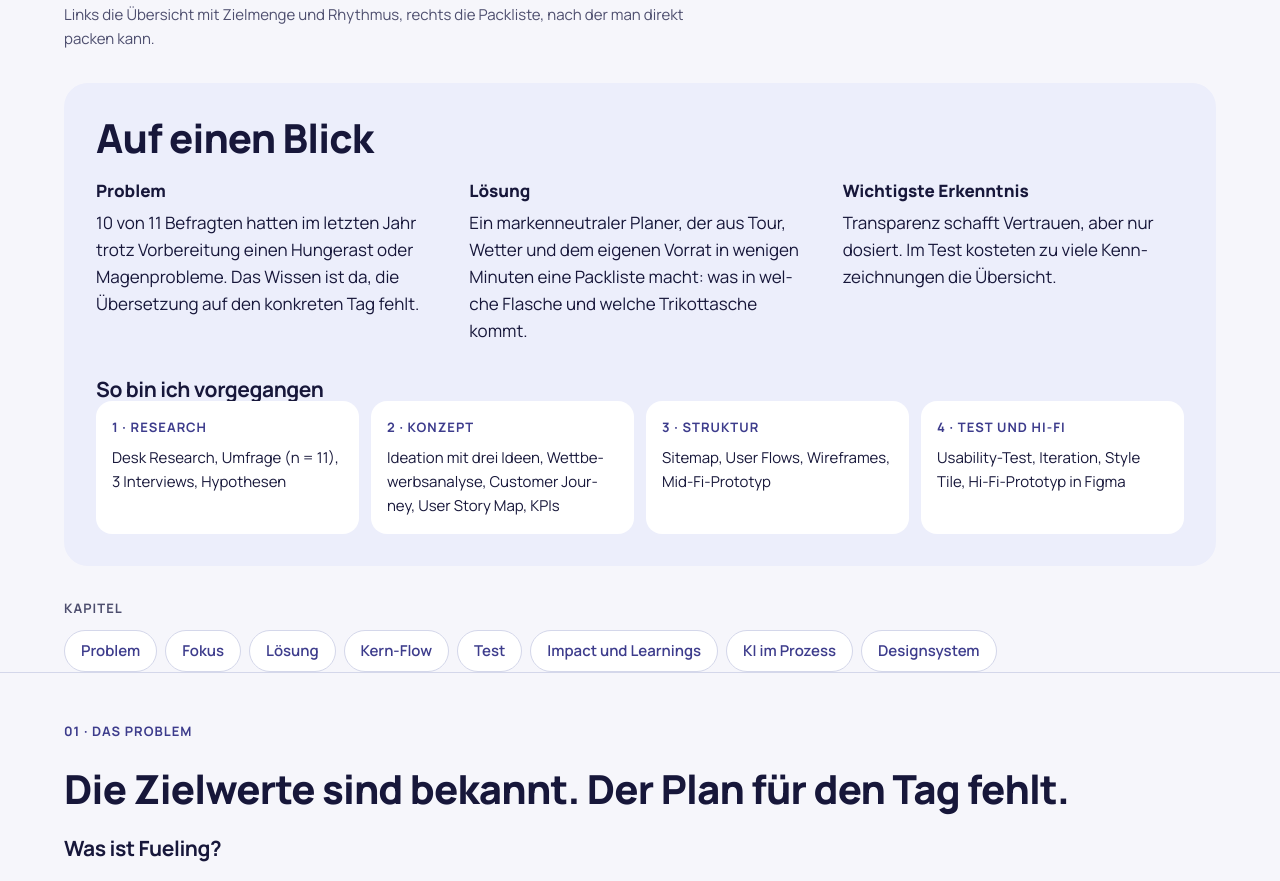
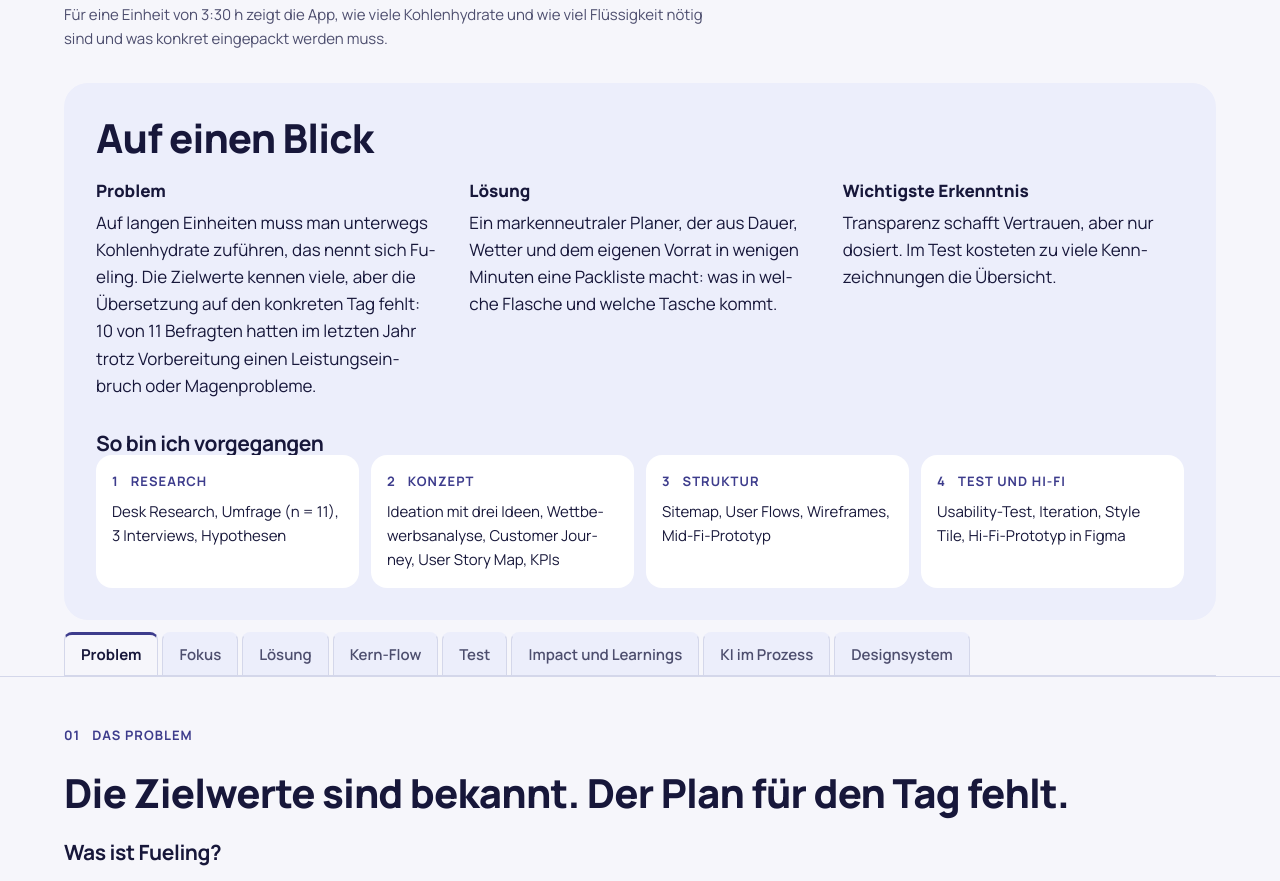
Before and after one commit to Moritz-F/portfolio, a plain HTML site: page case-fueling-calculator.html in a window 1280 px wide. Shown: the part 1154-2035 px from the top of the page. Drawn offline with Linux system fonts and the light colour scheme.

Commit message:
Kapitel-Tabs, Schreibweise ohne Mittelpunkte, Einstieg verständlicher
Kapitelmenü als klebende Reiter-Leiste mit aktivem Kapitel. Mittelpunkte
und Gedankenstriche auf allen Seiten ersetzt, Beleg-Etiketten und
Startseiten-KPIs entfernt. Hero-Bildunterschrift und Problem-Feld
erklären Fueling, sportartneutral formuliert.

Co-Authored-By: Claude Opus 5.5 <noreply@anthropic.com>

```diff
--- a/case-fueling-calculator.html
+++ b/case-fueling-calculator.html
@@ -3,8 +3,8 @@
 <head>
   <meta charset="utf-8">
   <meta name="viewport" content="width=device-width, initial-scale=1">
-  <title>Fueling Calculator – Case Study · Moritz Frommelt</title>
-  <meta name="description" content="Case Study: eine markenneutrale App, die für lange Radtouren plant, was in welche Flasche und Trikottasche kommt. Research, Konzept, UI und Test.">
+  <title>Fueling Calculator: Case Study von Moritz Frommelt</title>
+  <meta name="description" content="Case Study: eine markenneutrale App, die für lange Ausdauereinheiten plant, was in welche Flasche und Tasche kommt. Research, Konzept, UI und Test.">
   <meta name="color-scheme" content="light dark">
   <link rel="stylesheet" href="style.css">
   <script>
@@ -44,14 +44,14 @@
     <section class="case-hero hero" aria-labelledby="case-titel">
       <div class="container case-hero__inner">
         <a class="breadcrumb" href="index.html#cases"><span aria-hidden="true">←</span> Alle Cases</a>
-        <span class="eyebrow">Case Study · Product Design</span>
+        <span class="eyebrow">Case Study, Product Design</span>
         <h1 id="case-titel">Fueling Calculator</h1>
         <p class="lead">Eine App, die Ausdauersportler:innen einfach und zuverlässig zeigt, was sie für eine lange Einheit essen und trinken sollten.</p>
         <dl class="meta">
-          <div><dt>Rolle</dt><dd>Solo – Research, Konzept, UX/UI-Design, Prototyp und Usability-Test</dd></div>
+          <div><dt>Rolle</dt><dd>Solo: Research, Konzept, UX/UI-Design, Prototyp und Usability-Test</dd></div>
           <div><dt>Zeitraum</dt><dd>06.–10.2026</dd></div>
           <div><dt>Kontext</dt><dd>Portfolio-Projekt, Product Design Bootcamp, Digitale Leute</dd></div>
-          <div><dt>Tools</dt><dd>Figma, Figma Slides, Miro · KI-Werkzeuge in <a href="#ki">Kapitel 07</a></dd></div>
+          <div><dt>Tools</dt><dd>Figma, Figma Slides und Miro, KI-Werkzeuge siehe <a href="#ki">Kapitel 07</a></dd></div>
         </dl>
         <figure class="figure">
           <div class="stage">
@@ -60,7 +60,7 @@
             <img class="screen" src="media/aktuelle%20Screens/MF2%20–%20Plan%20–%20Packliste.jpg" width="390" height="844"
                  alt="Packliste: ein Energieriegel und zwei Gels für die Trikottaschen, zwei Flaschen mit Mix, oben der Stand 0 von 210 g Kohlenhydraten eingepackt">
           </div>
-          <figcaption class="figure__caption">Links die Übersicht mit Zielmenge und Rhythmus, rechts die Packliste, nach der man direkt packen kann.</figcaption>
+          <figcaption class="figure__caption">Für eine Einheit von 3:30&nbsp;h zeigt die App, wie viele Kohlenhydrate und wie viel Flüssigkeit nötig sind und was konkret eingepackt werden muss.</figcaption>
         </figure>
       </div>
     </section>
@@ -76,11 +76,11 @@
           <dl>
             <div>
               <dt>Problem</dt>
-              <dd>10 von 11 Befragten hatten im letzten Jahr trotz Vorbereitung einen Hungerast oder Magenprobleme. Das Wissen ist da, die Übersetzung auf den konkreten Tag fehlt.</dd>
+              <dd>Auf langen Einheiten muss man unterwegs Kohlenhydrate zuführen, das nennt sich Fueling. Die Zielwerte kennen viele, aber die Übersetzung auf den konkreten Tag fehlt: 10 von 11 Befragten hatten im letzten Jahr trotz Vorbereitung einen Leistungseinbruch oder Magenprobleme.</dd>
             </div>
             <div>
               <dt>Lösung</dt>
-              <dd>Ein markenneutraler Planer, der aus Tour, Wetter und dem eigenen Vorrat in wenigen Minuten eine Packliste macht: was in welche Flasche und welche Trikottasche kommt.</dd>
+              <dd>Ein markenneutraler Planer, der aus Dauer, Wetter und dem eigenen Vorrat in wenigen Minuten eine Packliste macht: was in welche Flasche und welche Tasche kommt.</dd>
             </div>
             <div>
               <dt>Wichtigste Erkenntnis</dt>
@@ -93,28 +93,31 @@
           <h3>So bin ich vorgegangen</h3>
           <ol class="steps">
             <li class="steps__item">
-              <span class="eyebrow eyebrow--accent">1 · Research</span>
+              <span class="eyebrow eyebrow--accent"><span class="label-num">1</span>Research</span>
               <p>Desk Research, Umfrage (n = 11), 3 Interviews, Hypothesen</p>
             </li>
             <li class="steps__item">
-              <span class="eyebrow eyebrow--accent">2 · Konzept</span>
+              <span class="eyebrow eyebrow--accent"><span class="label-num">2</span>Konzept</span>
               <p>Ideation mit drei Ideen, Wettbewerbsanalyse, Customer Journey, User Story Map, KPIs</p>
             </li>
             <li class="steps__item">
-              <span class="eyebrow eyebrow--accent">3 · Struktur</span>
+              <span class="eyebrow eyebrow--accent"><span class="label-num">3</span>Struktur</span>
               <p>Sitemap, User Flows, Wireframes, Mid-Fi-Prototyp</p>
             </li>
             <li class="steps__item">
-              <span class="eyebrow eyebrow--accent">4 · Test und Hi-Fi</span>
+              <span class="eyebrow eyebrow--accent"><span class="label-num">4</span>Test und Hi-Fi</span>
               <p>Usability-Test, Iteration, Style Tile, Hi-Fi-Prototyp in Figma</p>
             </li>
           </ol>
         </div>
       </div>
 
-      <nav class="toc" aria-labelledby="toc-titel">
-        <p class="eyebrow" id="toc-titel">Kapitel</p>
-        <ol>
+    </section>
+
+    <!-- Kapitel-Tabs: kleben unter der Kopfzeile, aktiver Tab per Skript am Seitenende -->
+    <nav class="chapter-tabs" aria-label="Kapitel">
+      <div class="container">
+        <ol class="chapter-tabs__list">
           <li><a href="#problem">Problem</a></li>
           <li><a href="#fokus">Fokus</a></li>
           <li><a href="#loesung">Lösung</a></li>
@@ -124,13 +127,13 @@
           <li><a href="#ki">KI im Prozess</a></li>
           <li><a href="#designsystem">Designsystem</a></li>
         </ol>
-      </nav>
-    </section>
+      </div>
+    </nav>
 
     <!-- C2 · Das Problem -->
     <section class="chapter" id="problem" aria-labelledby="problem-titel">
       <div class="container">
-        <span class="eyebrow chapter__number">01 · Das Problem</span>
+        <span class="eyebrow chapter__number"><span class="label-num">01</span>Das Problem</span>
         <h2 id="problem-titel">Die Zielwerte sind bekannt. Der Plan für den Tag fehlt.</h2>
 
         <h3>Was ist Fueling?</h3>
@@ -170,7 +173,6 @@
             <span class="stat__label">fühlt sich sicher, diese Menge in den eigenen Snacks zu bestimmen.</span>
           </div>
         </div>
-        <p><span class="tag"><svg viewBox="0 0 24 24" fill="none" stroke="currentColor" stroke-width="2" stroke-linecap="round" aria-hidden="true"><path d="M4 20V10M10 20V4M16 20v-7M22 20H2"/></svg>Beleg · <span class="tag__detail">eigene Umfrage, n = 11</span></span></p>
         <p>Bewusst als absolute Zahlen, weil die Stichprobe klein ist. Das Muster deckt sich mit der Forschung: Das Wissen um die Empfehlung sagt nicht vorher, wie viel im Wettkampf tatsächlich gegessen wird (Sampson et al., European Journal of Sport Science, 2024).</p>
         <blockquote class="quote">
           <p>„Das Wissen hab ich eigentlich. Aber das Übertragen auf den ganz konkreten Tag mit Hitze und Intensität ist das Wackelige, da rät man dann oft nur noch.“</p>
@@ -190,7 +192,7 @@
     <!-- C3 · Fokus -->
     <section class="chapter" id="fokus" aria-labelledby="fokus-titel">
       <div class="container">
-        <span class="eyebrow chapter__number">02 · Fokus</span>
+        <span class="eyebrow chapter__number"><span class="label-num">02</span>Fokus</span>
         <h2 id="fokus-titel">Für wen ist die Lücke am größten?</h2>
         <p>In der Research zeigten sich zwei Gruppen. Die eine kennt ihre Zielwerte, scheitert aber daran, sie an wechselnde Bedingungen wie Hitze oder hohe Intensität anzupassen. Die andere will teure Markenprodukte durch Supermarktartikel ersetzen, findet dafür aber keine verlässlichen Angaben. Ich habe mich auf die erste Gruppe konzentriert, weil dort die Unsicherheit am größten war: 6 von 11 Befragten fühlen sich vor langen Einheiten gestresst oder verunsichert, und selbst erfahrene Interviewpartner:innen gaben zu, bei Hitze oft nur zu raten. Das Bedürfnis der zweiten Gruppe verschwindet dabei nicht, es fließt in die Lösung ein: Die App rechnet auch mit Produkten aus dem Supermarkt.</p>
 
@@ -202,7 +204,6 @@
           <div class="stack">
             <span class="eyebrow">Persona</span>
             <h3>Joshua, Rennrad- und Gravelfahrer</h3>
-            <p><span class="tag"><svg viewBox="0 0 24 24" fill="none" stroke="currentColor" stroke-width="2" stroke-linecap="round" aria-hidden="true"><path d="M4 20V10M10 20V4M16 20v-7M22 20H2"/></svg>Beleg · <span class="tag__detail">3 Interviews · Umfrage n = 11</span></span></p>
             <p>Joshua fährt ambitioniert Rennrad und Gravel, trainiert 7 bis 12 Stunden pro Woche und kennt seinen Zielwert. Trotzdem bleibt er vor langen Ausfahrten bei seiner Standard-Routine, weil ihm ein System fehlt, das sie an den Tag anpasst.</p>
             <dl>
               <div><dt>Bedürfnis 1</dt><dd>Vor der Fahrt keine Rechnungen im Kopf machen.</dd></div>
@@ -226,7 +227,7 @@
     <!-- C4 · Lösung & MVP -->
     <section class="chapter" id="loesung" aria-labelledby="loesung-titel">
       <div class="container">
-        <span class="eyebrow chapter__number">03 · Lösung und MVP</span>
+        <span class="eyebrow chapter__number"><span class="label-num">03</span>Lösung und MVP</span>
         <h2 id="loesung-titel">Drei Entscheidungen, jede aus einem Insight</h2>
 
         <div class="statement">
@@ -236,18 +237,18 @@
 
         <div class="grid grid--3">
           <article class="card stack">
-            <span class="eyebrow">Insight · Übersetzungsproblem</span>
-            <h3>1 · Ein Plan für genau diesen Tag</h3>
+            <span class="eyebrow">Insight: Übersetzungsproblem</span>
+            <h3><span class="label-num">1</span>Ein Plan für genau diesen Tag</h3>
             <p>Das Übersetzungsproblem entsteht, weil jede Einheit anders ist. Die App fragt deshalb nur ab, was sich von Fahrt zu Fahrt ändert: Dauer, Intensität und Wetter. Körperdaten, Verträglichkeit und der eigene Produktvorrat sind im Profil hinterlegt, so dauert die Planung nur wenige Minuten. Das Ergebnis ist keine abstrakte Gramm-Zahl, sondern eine konkrete Ansage, was in welche Flasche und welche Trikottasche kommt.</p>
           </article>
           <article class="card stack">
-            <span class="eyebrow">Insight · Hersteller-Rechner</span>
-            <h3>2 · Markenneutral</h3>
+            <span class="eyebrow">Insight: Hersteller-Rechner</span>
+            <h3><span class="label-num">2</span>Markenneutral</h3>
             <p>Weil bestehende Rechner von Herstellern stammen, rechnet die App ausschließlich mit dem, was Nutzer:innen selbst besitzen, vom Gel bis zur Supermarkt-Banane.</p>
           </article>
           <article class="card stack">
-            <span class="eyebrow">Insight · Scheingenauigkeit</span>
-            <h3>3 · Nachvollziehbar statt scheingenau</h3>
+            <span class="eyebrow">Insight: Scheingenauigkeit</span>
+            <h3><span class="label-num">3</span>Nachvollziehbar statt scheingenau</h3>
             <p>Jede Zahl im Plan lässt sich herleiten. Geschätzte Werte sind als Schätzung erkennbar und sehen nicht aus wie Messwerte.</p>
           </article>
         </div>
@@ -276,7 +277,7 @@
     <!-- C5 · Kern-Flow -->
     <section class="chapter" id="kern-flow" aria-labelledby="flow-titel">
       <div class="container">
-        <span class="eyebrow chapter__number">04 · Kern-Flow</span>
+        <span class="eyebrow chapter__number"><span class="label-num">04</span>Kern-Flow</span>
         <h2 id="flow-titel">Vom Start bis zum fertigen Plan in wenigen Minuten</h2>
         <p>Joshua will gleich eine Runde von dreieinhalb Stunden fahren. Profil und Vorrat sind gespeichert, er gibt nur ein, was diese Tour betrifft. Die Screens zeigen den finalen Stand, in den die Änderungen aus dem Test bereits eingeflossen sind.</p>
 
@@ -315,7 +316,7 @@
     <!-- C6 · Testing & Iteration -->
     <section class="chapter" id="test" aria-labelledby="test-titel">
       <div class="container">
-        <span class="eyebrow chapter__number">05 · Test und Iteration</span>
+        <span class="eyebrow chapter__number"><span class="label-num">05</span>Test und Iteration</span>
         <h2 id="test-titel">Wird der Plan verstanden oder nur angezeigt?</h2>
 
         <h3>Der Test</h3>
@@ -368,7 +369,7 @@
     <!-- C7 · Impact, Next Step & Learnings -->
     <section class="chapter" id="impact" aria-labelledby="impact-titel">
       <div class="container">
-        <span class="eyebrow chapter__number">06 · Impact und Learnings</span>
+        <span class="eyebrow chapter__number"><span class="label-num">06</span>Impact und Learnings</span>
         <h2 id="impact-titel">Woran sich der Erfolg messen lässt</h2>
 
         <div class="statement">
@@ -423,7 +424,7 @@
     <!-- C8 · KI im Prozess -->
     <section class="chapter" id="ki" aria-labelledby="ki-titel">
       <div class="container">
-        <span class="eyebrow chapter__number">07 · KI im Prozess</span>
+        <span class="eyebrow chapter__number"><span class="label-num">07</span>KI im Prozess</span>
         <h2 id="ki-titel">KI hat beschleunigt, die Entscheidungen blieben bei mir</h2>
         <div class="table-scroll">
           <table class="data-table">
@@ -445,7 +446,7 @@
     <!-- C9 · Designsystem (nur Webseite, Quelle: case-study-fueling-calculator.md) -->
     <section class="chapter" id="designsystem" aria-labelledby="ds-titel">
       <div class="container">
-        <span class="eyebrow chapter__number">08 · Designsystem der App</span>
+        <span class="eyebrow chapter__number"><span class="label-num">08</span>Designsystem der App</span>
         <h2 id="ds-titel">Wenige Regeln, jede mit einem Grund</h2>
         <p>Auch das Designsystem folgt dem Vertrauens-Insight: Man sieht auf einen Blick, was geschätzt ist und was man antippen kann.</p>
         <h3>Ausgangspunkt: das Moodboard</h3>
@@ -498,7 +499,7 @@
           <a class="button button--secondary" href="https://www.linkedin.com/in/moritzfrommelt" target="_blank" rel="noopener">LinkedIn</a>
           <a class="button button--secondary" href="unterlagen/Lebenslauf_Moritz-Frommelt_final.pdf">Lebenslauf (PDF)</a>
         </div>
-        <p><a href="index.html#cases">Nächster Case: Second Brain – Case Study folgt <span aria-hidden="true">→</span></a></p>
+        <p><a href="index.html#cases">Nächster Case: Second Brain, Case Study folgt <span aria-hidden="true">→</span></a></p>
       </div>
     </section>
   </main>
@@ -536,5 +537,40 @@
       });
     })();
   </script>
+  <script>
+    // Kapitel-Tabs: markiert beim Scrollen das Kapitel, in dem man gerade liest
+    (function () {
+      var nav = document.querySelector('.chapter-tabs');
+      if (!nav) return;
+      var list = nav.querySelector('.chapter-tabs__list');
+      var links = Array.prototype.slice.call(nav.querySelectorAll('a'));
+      var sections = links.map(function (a) { return document.querySelector(a.getAttribute('href')); });
+      var current = null;
+      function update() {
+        var line = nav.getBoundingClientRect().bottom + 32; // Toleranz, damit ein angesprungenes Kapitel sicher aktiv ist
+        var active = null;
+        sections.forEach(function (section, i) {
+          if (section && section.getBoundingClientRect().top <= line) active = links[i];
+        });
+        if (active === current) return;
+        if (current) current.removeAttribute('aria-current');
+        current = active;
+        if (!current) return;
+        current.setAttribute('aria-current', 'location');
+        var left = current.offsetLeft - list.offsetLeft;
+        if (left < list.scrollLeft || left + current.offsetWidth > list.scrollLeft + list.clientWidth) {
+          list.scrollLeft = left - (list.clientWidth - current.offsetWidth) / 2;
+        }
+      }
+      var ticking = false;
+      window.addEventListener('scroll', function () {
+        if (ticking) return;
+        ticking = true;
+        window.requestAnimationFrame(function () { update(); ticking = false; });
+      }, { passive: true });
+      window.addEventListener('resize', update);
+      update();
+    })();
+  </script>
 </body>
 </html>
--- a/style.css
+++ b/style.css
@@ -104,6 +104,8 @@
   --size-toggle: 2.75rem;
   --gutter: var(--space-4);
   --header-offset: 6rem;
+  --tabs-top: 5rem;
+  --height-tabs: 3.5rem;
   --width-timeline-label: 11rem;
   --width-turn-label: 13rem;
   --width-statement: 30ch;
@@ -423,6 +425,8 @@ ul { margin: 0; padding-left: var(--space-5); }
   color: var(--color-text-muted);
 }
 .eyebrow--accent { color: var(--color-primary); }
+/* Nummer vor Überzeile oder Titel, mit Abstand statt Trennzeichen */
+.label-num { margin-right: var(--space-3); }
 
 .lead { font-size: var(--text-lg); line-height: var(--leading-snug); }
 .muted { color: var(--color-text-muted); }
@@ -706,25 +710,51 @@ ul { margin: 0; padding-left: var(--space-5); }
 .glance dt { font-weight: var(--weight-extrabold); }
 .glance dd { margin: var(--space-1) 0 0; }
 
-.toc ol {
+/* Kapitel-Tabs: wie Reiter an einem Papierstapel, kleben unter der Kopfzeile */
+.chapter-tabs {
+  position: sticky;
+  top: 0;
+  z-index: 40;
+  background: var(--color-bg);
+}
+@media (min-width: 60em) { .chapter-tabs { top: var(--tabs-top); } }
+.chapter-tabs__list {
   display: flex;
-  flex-wrap: wrap;
-  gap: var(--space-2);
+  gap: var(--space-1);
+  margin: 0;
+  padding: var(--space-3) 0 0;
   list-style: none;
-  padding: 0;
-  margin: var(--space-3) 0 0;
+  overflow-x: auto;
+  scrollbar-width: none;
+  border-bottom: var(--border-width) solid var(--color-border);
 }
-.toc a {
-  display: inline-block;
+.chapter-tabs__list::-webkit-scrollbar { display: none; }
+.chapter-tabs__list li { flex: none; }
+.chapter-tabs a {
+  display: block;
+  margin-bottom: calc(var(--border-width) * -1);
   padding: var(--space-2) var(--space-4);
   font-size: var(--text-sm);
   font-weight: var(--weight-semibold);
+  white-space: nowrap;
   text-decoration: none;
+  color: var(--color-text-muted);
+  background: var(--color-surface-tint);
   border: var(--border-width) solid var(--color-border);
-  border-radius: var(--radius-pill);
-  background: var(--color-surface);
+  border-top: var(--focus-width) solid transparent;
+  border-radius: var(--radius-sm) var(--radius-sm) 0 0;
 }
-.toc a:hover { border-color: var(--color-primary); }
+.chapter-tabs a:hover { color: var(--color-text); }
+.chapter-tabs a[aria-current] {
+  color: var(--color-text);
+  font-weight: var(--weight-bold);
+  background: var(--color-bg);
+  border-top-color: var(--color-primary);
+  border-bottom-color: var(--color-bg);
+}
+.chapter-tabs a:focus-visible { outline-offset: calc(var(--focus-width) * -1); }
+html:has(.chapter-tabs) { scroll-padding-top: var(--height-tabs); }
+@media (min-width: 60em) { html:has(.chapter-tabs) { scroll-padding-top: calc(var(--tabs-top) + var(--height-tabs)); } }
 
 .chapter { padding-block: var(--space-7); border-top: var(--border-width) solid var(--color-border); }
 .chapter > .container > * + * { margin-top: var(--space-5); }
```
Also changed, not shown: index.html (+2 -21 lines), ueber-mich.html (+6 -6 lines), 1 other file.
